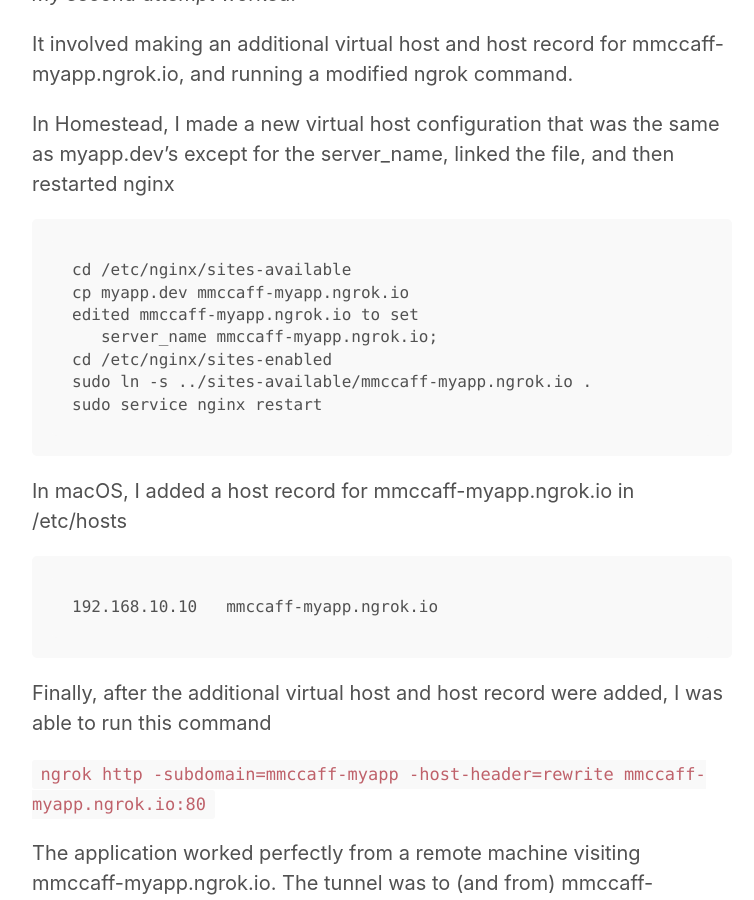
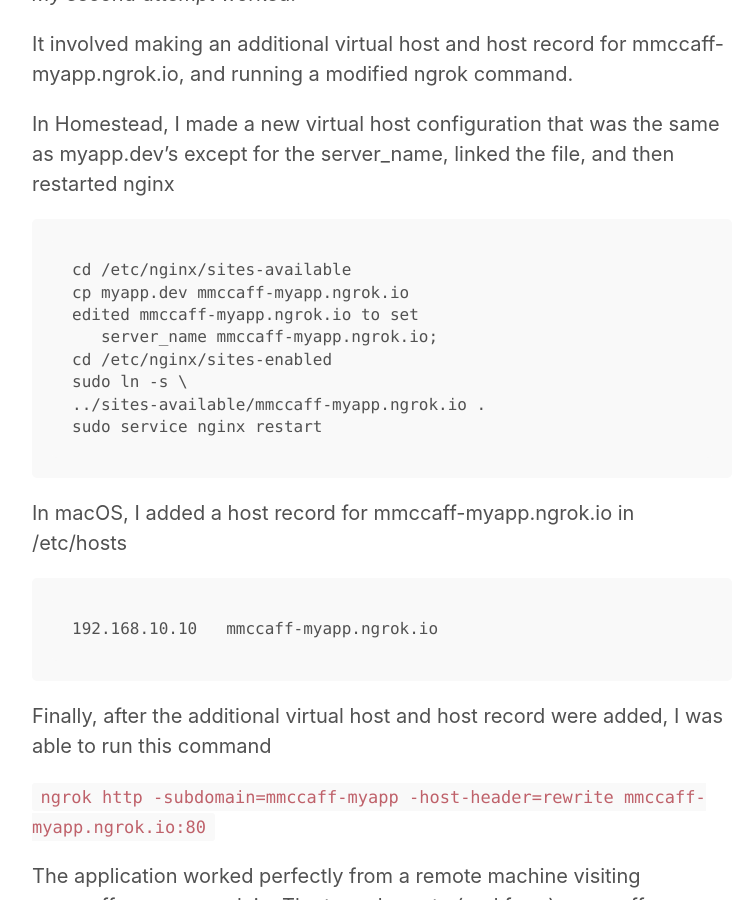
Before and after one commit to mmccaff/mmccaff.github.io, a Jekyll site: the page built from _posts/2017-05-12-secure-tunnels-to-laravel-homestead-using-ngrok.md, in a window 1280 px wide and 900 px high, scrolled down 2397 px. Shown: the whole window, without its empty margins (258-1012 px from the left). Built offline with Jekyll 4.4.1, drawn with Linux system fonts in a browser that asks for light colours.

Commit message:
fix wrapping

````diff
--- a/_posts/2017-05-12-secure-tunnels-to-laravel-homestead-using-ngrok.md
+++ b/_posts/2017-05-12-secure-tunnels-to-laravel-homestead-using-ngrok.md
@@ -77,7 +77,8 @@ cp myapp.dev mmccaff-myapp.ngrok.io
 edited mmccaff-myapp.ngrok.io to set
    server_name mmccaff-myapp.ngrok.io;
 cd /etc/nginx/sites-enabled
-sudo ln -s ../sites-available/mmccaff-myapp.ngrok.io .
+sudo ln -s \
+../sites-available/mmccaff-myapp.ngrok.io .
 sudo service nginx restart
 ```
 
````
